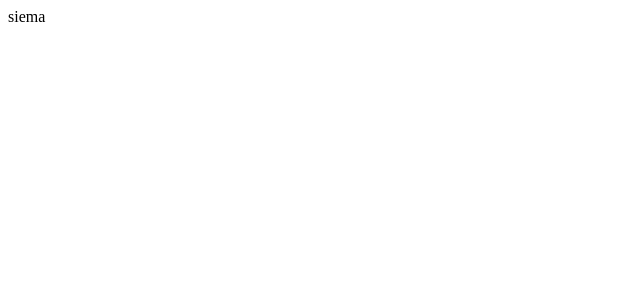
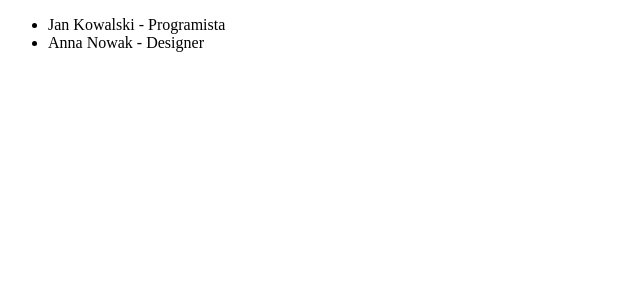
Before and after one commit to nic00la1/Ulubione_Zawody, an Angular app: page / in a window 1280 px wide. Shown: the top 300 px of the page, without its empty margins (0-640 px from the left). Built offline with nearby package versions, Linux system fonts and the light colour scheme.

Commit message:
wyswietlenie osob statycznie

```diff
--- a/src/app/app.component.html
+++ b/src/app/app.component.html
@@ -1 +1,5 @@
-siema
+<ul>
+    @for (osoba of osoby; track $index) {
+        <li>{{osoba.imie}} {{osoba.nazwisko}} - {{osoba.zawod}}</li>
+    }
+</ul>
--- a/src/app/app.component.ts
+++ b/src/app/app.component.ts
@@ -1,6 +1,8 @@
-import { Component } from '@angular/core';
+import { Component, inject } from '@angular/core';
 import { CommonModule } from '@angular/common';
 import { RouterOutlet } from '@angular/router';
+import { Osoba } from './shared/models/Osoba.model';
+import { OsobaService } from './services/osoba.service';
 
 @Component({
   selector: 'app-root',
@@ -10,5 +12,15 @@ import { RouterOutlet } from '@angular/router';
   styleUrl: './app.component.css'
 })
 export class AppComponent {
-  title = 'Ulubione_Zawody';
+  osoby!:Osoba[]
+  osobaService = inject(OsobaService)
+
+  ngOnInit() {
+    this.getOsoby();
+  }
+
+  getOsoby() : void {
+    this.osoby = this.osobaService.getOsoby();
+  }
+
 }
```
